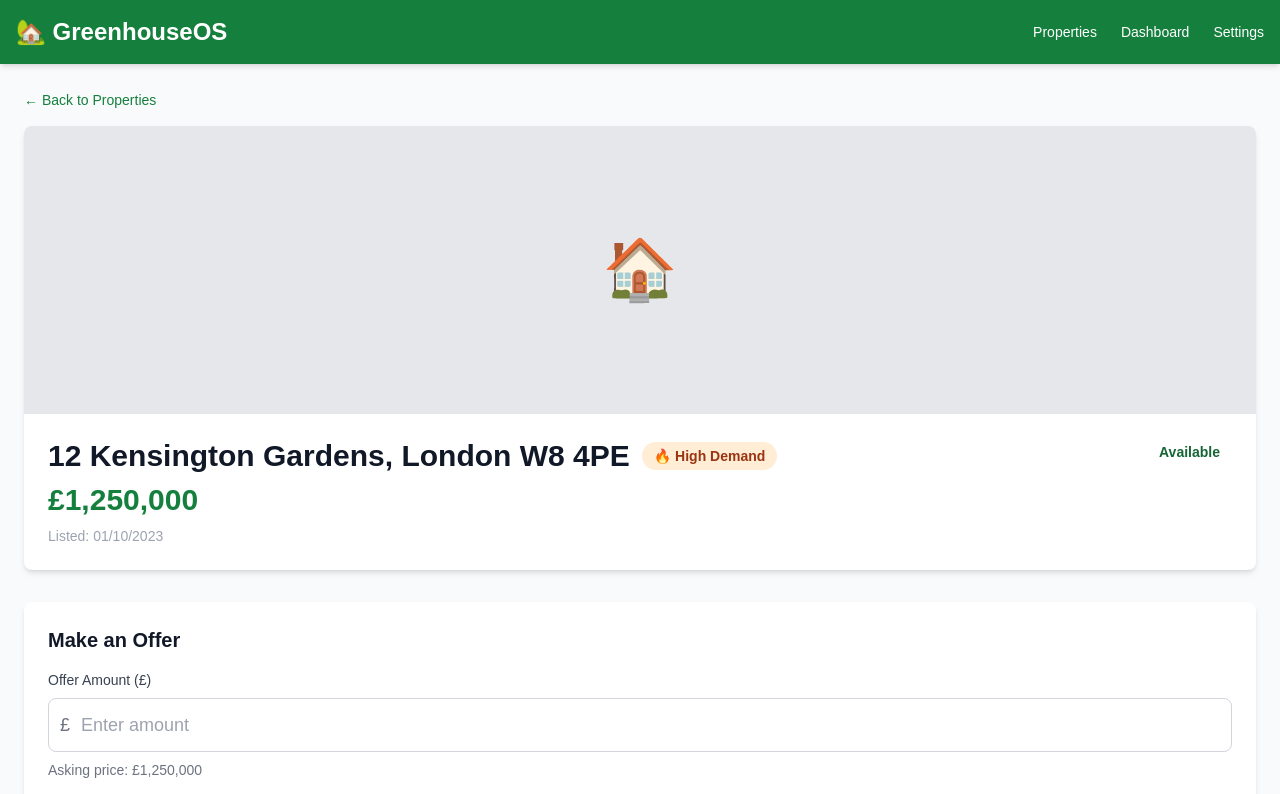
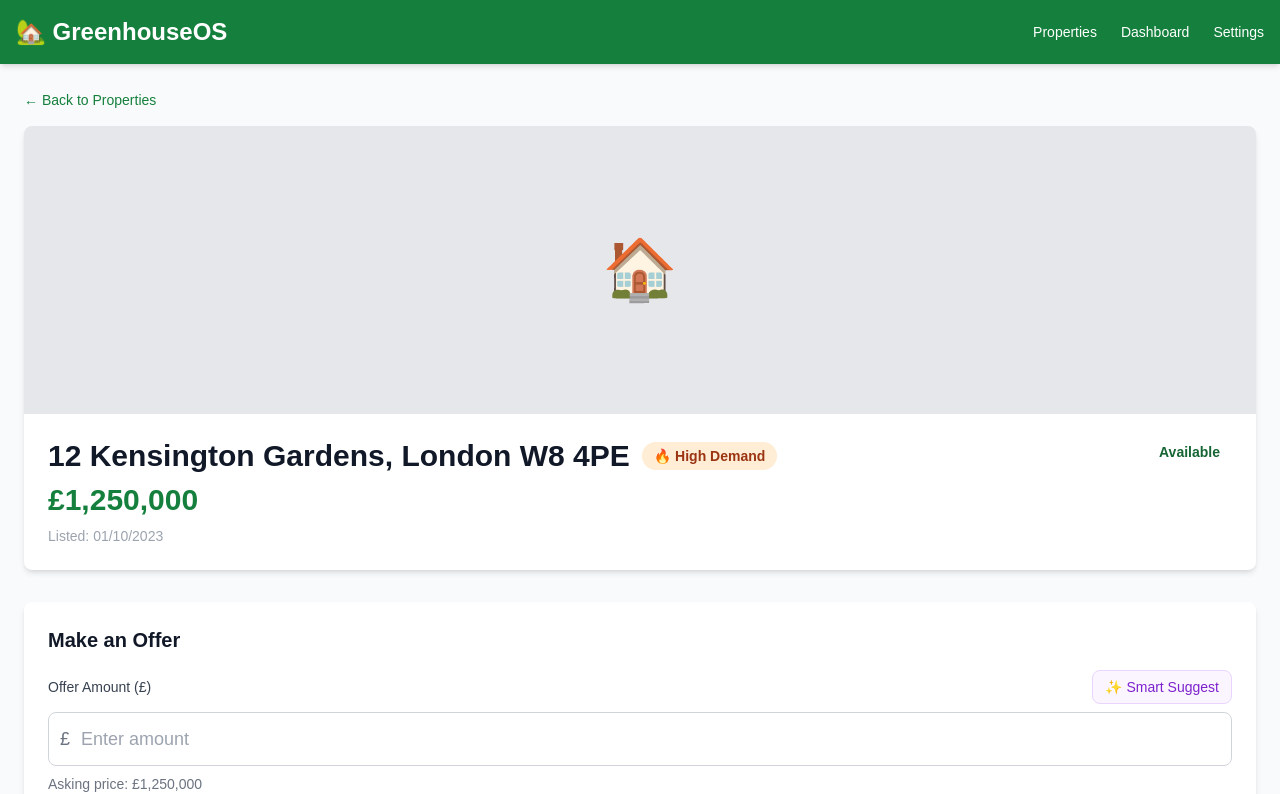
Before and after one commit to inesrit/GreenhouseOS-TechTest, a Next.js app: page /property/prop-1 in a window 1280 px wide. Shown: the top 794 px of the page. Built offline with nearby package versions, Linux system fonts and the light colour scheme.

Commit message:
Implement smart offer suggestion feature with API integration and UI updates

```diff
--- /dev/null
+++ b/src/app/api/offers/suggest/route.ts
@@ -0,0 +1,145 @@
+import { NextResponse } from "next/server";
+import { offers, properties } from "@/data/mock";
+import { UI_TEXT } from "@/constants";
+import { sanitizeId, extractCity } from "@/utils";
+
+function errorResponse(message: string, status: number) {
+  return NextResponse.json({ error: message }, { status });
+}
+
+function calculateSuggestedOffer(
+  propertyId: string,
+  askingPrice: number,
+  allOffers: typeof offers,
+  allProperties: typeof properties
+): {
+  suggestedAmount: number;
+  reasoning: string;
+  marketData: {
+    existingOffers: number;
+    avgExistingOffer: number | null;
+    nearbyProperties: number;
+    avgNearbyPrice: number | null;
+    avgNearbyOfferPercentage: number | null;
+  };
+} {
+  const property = allProperties.find(p => p.id === propertyId);
+  if (!property) {
+    return {
+      suggestedAmount: askingPrice * 0.95,
+      reasoning: "Property not found, suggesting 5% below asking price as default.",
+      marketData: {
+        existingOffers: 0,
+        avgExistingOffer: null,
+        nearbyProperties: 0,
+        avgNearbyPrice: null,
+        avgNearbyOfferPercentage: null,
+      }
+    };
+  }
+
+  const city = extractCity(property.address);
+
+  const propertyOffers = allOffers.filter(o => o.propertyId === propertyId);
+  const avgExistingOffer = propertyOffers.length > 0
+    ? propertyOffers.reduce((sum, o) => sum + o.amount, 0) / propertyOffers.length
+    : null;
+
+  const nearbyProperties = allProperties.filter(
+    p => p.id !== propertyId && extractCity(p.address) === city
+  );
+  const avgNearbyPrice = nearbyProperties.length > 0
+    ? nearbyProperties.reduce((sum, p) => sum + p.price, 0) / nearbyProperties.length
+    : null;
+
+  let avgNearbyOfferPercentage: number | null = null;
+  if (nearbyProperties.length > 0) {
+    const nearbyOfferData: { offerPercentage: number }[] = [];
+
+    nearbyProperties.forEach(np => {
+      const npOffers = allOffers.filter(o => o.propertyId === np.id);
+      if (npOffers.length > 0) {
+        const avgOffer = npOffers.reduce((sum, o) => sum + o.amount, 0) / npOffers.length;
+        nearbyOfferData.push({ offerPercentage: avgOffer / np.price });
+      }
+    });
+
+    if (nearbyOfferData.length > 0) {
+      avgNearbyOfferPercentage = nearbyOfferData.reduce((sum, d) => sum + d.offerPercentage, 0) / nearbyOfferData.length;
+    }
+  }
+
+  let suggestedAmount: number;
+  const reasons: string[] = [];
+
+  if (avgExistingOffer && avgNearbyOfferPercentage) {
+    const marketBasedSuggestion = askingPrice * avgNearbyOfferPercentage;
+    suggestedAmount = (avgExistingOffer * 0.6) + (marketBasedSuggestion * 0.4);
+
+    const existingOfferPercentage = ((avgExistingOffer / askingPrice) * 100).toFixed(1);
+    const marketPercentage = (avgNearbyOfferPercentage * 100).toFixed(1);
+
+    reasons.push(`Based on ${propertyOffers.length} existing offer(s) averaging ${existingOfferPercentage}% of asking price`);
+    reasons.push(`Market trend in ${city}: offers average ${marketPercentage}% of asking price`);
+    reasons.push(`Weighted suggestion: 60% existing offers + 40% market trend`);
+  } else if (avgExistingOffer) {
+    suggestedAmount = avgExistingOffer * 1.02;
+    const percentage = ((avgExistingOffer / askingPrice) * 100).toFixed(1);
+    reasons.push(`Based on ${propertyOffers.length} existing offer(s) averaging ${percentage}% of asking price`);
+    reasons.push(`Suggesting slightly above average to be competitive`);
+  } else if (avgNearbyOfferPercentage) {
+    suggestedAmount = askingPrice * avgNearbyOfferPercentage;
+    const marketPercentage = (avgNearbyOfferPercentage * 100).toFixed(1);
+    reasons.push(`No existing offers on this property`);
+    reasons.push(`Based on market trend in ${city}: offers average ${marketPercentage}% of asking price`);
+  } else {
+    suggestedAmount = askingPrice * 0.95;
+    reasons.push(`Limited market data available for ${city}`);
+    reasons.push(`Suggesting 5% below asking price as a starting point`);
+  }
+
+  suggestedAmount = Math.max(suggestedAmount, askingPrice * 0.90);
+  suggestedAmount = Math.min(suggestedAmount, askingPrice * 1.10);
+
+  suggestedAmount = Math.round(suggestedAmount / 1000) * 1000;
+
+  return {
+    suggestedAmount,
+    reasoning: reasons.join(". ") + ".",
+    marketData: {
+      existingOffers: propertyOffers.length,
+      avgExistingOffer,
+      nearbyProperties: nearbyProperties.length,
+      avgNearbyPrice,
+      avgNearbyOfferPercentage,
+    }
+  };
+}
+
+export async function GET(request: Request) {
+  const { searchParams } = new URL(request.url);
+  const rawPropertyId = searchParams.get("propertyId");
+
+  const propertyId = sanitizeId(rawPropertyId);
+  if (!propertyId) {
+    return errorResponse(UI_TEXT.API_INVALID_PROPERTY_ID, 400);
+  }
+
+  const property = properties.find(p => p.id === propertyId);
+  if (!property) {
+    return errorResponse(UI_TEXT.API_PROPERTY_NOT_FOUND, 404);
+  }
+
+  const suggestion = calculateSuggestedOffer(
+    propertyId,
+    property.price,
+    offers,
+    properties
+  );
+
+  return NextResponse.json({
+    propertyId,
+    askingPrice: property.price,
+    ...suggestion
+  });
+}
--- a/src/app/components/OfferForm.tsx
+++ b/src/app/components/OfferForm.tsx
@@ -7,7 +7,7 @@
 import { useState, useCallback } from "react";
 import { UI_TEXT, API_ROUTES, OFFER_LIMITS } from "@/constants";
 import { formatCurrency, validateOfferAmount, parseAmount } from "@/utils";
-import type { OfferFormProps, OfferFormStatus, OfferSubmitResponse } from "@/types";
+import type { OfferFormProps, OfferFormStatus, OfferSubmitResponse, SuggestionResponse } from "@/types";
 
 /**
  * Offer submission form with validation and UX feedback
@@ -22,6 +22,9 @@ export default function OfferForm({
   const [error, setError] = useState<string | null>(null);
   const [status, setStatus] = useState<OfferFormStatus>("idle");
   const [touched, setTouched] = useState(false);
+  const [suggestStatus, setSuggestStatus] = useState<"idle" | "loading" | "success" | "error">("idle");
+  const [suggestion, setSuggestion] = useState<SuggestionResponse | null>(null);
+  const [showSuggestionDetails, setShowSuggestionDetails] = useState(false);
 
 
   const handleAmountChange = useCallback((e: React.ChangeEvent<HTMLInputElement>) => {
@@ -41,6 +44,31 @@ export default function OfferForm({
     setTouched(true);
     setError(validateOfferAmount(amount));
   }, [amount]);
+
+  const handleSmartSuggest = useCallback(async () => {
+    setSuggestStatus("loading");
+    setShowSuggestionDetails(false);
+
+    try {
+      const response = await fetch(`${API_ROUTES.OFFERS_SUGGEST}?propertyId=${propertyId}`);
+
+      if (!response.ok) {
+        throw new Error("Failed to get suggestion");
+      }
+
+      const data = await response.json();
+      setSuggestion(data);
+      setSuggestStatus("success");
+      setShowSuggestionDetails(true);
+
+      setAmount(data.suggestedAmount.toLocaleString());
+      setTouched(true);
+      setError(null);
+    } catch {
+      setSuggestStatus("error");
+      setSuggestion(null);
+    }
+  }, [propertyId]);
 
   const handleSubmit = useCallback(async (e: React.FormEvent) => {
     e.preventDefault();
@@ -76,6 +104,8 @@ export default function OfferForm({
       setStatus("success");
       setAmount("");
       setTouched(false);
+      setSuggestion(null);
+      setShowSuggestionDetails(false);
       onOfferSubmitted(data.offer);
     } catch (err) {
       setStatus("error");
@@ -102,12 +132,37 @@ export default function OfferForm({
 
       <form onSubmit={handleSubmit} noValidate>
         <div className="mb-4">
-          <label
-            htmlFor="offer-amount"
-            className="block text-sm font-medium text-gray-700 mb-2"
-          >
-            {UI_TEXT.OFFER_AMOUNT}
-          </label>
+          <div className="flex items-center justify-between mb-2">
+            <label
+              htmlFor="offer-amount"
+              className="block text-sm font-medium text-gray-700"
+            >
+              {UI_TEXT.OFFER_AMOUNT}
+            </label>
+
+            <button
+              type="button"
+              onClick={handleSmartSuggest}
+              disabled={suggestStatus === "loading" || status === "submitting"}
+              title={UI_TEXT.SMART_SUGGEST_TOOLTIP}
+              className={`
+                flex items-center gap-1 px-3 py-1.5 text-sm font-medium rounded-lg
+                transition-all duration-200
+                ${suggestStatus === "loading"
+                  ? "bg-purple-100 text-purple-400 cursor-wait"
+                  : suggestStatus === "success"
+                  ? "bg-purple-100 text-purple-700 hover:bg-purple-200"
+                  : suggestStatus === "error"
+                  ? "bg-red-100 text-red-600 hover:bg-red-200"
+                  : "bg-purple-50 text-purple-700 hover:bg-purple-100 border border-purple-200"
+                }
+                disabled:opacity-50 disabled:cursor-not-allowed
+              `}
+            >
+              <span>✨</span>
+              {suggestStatus === "loading" ? UI_TEXT.SMART_SUGGEST_LOADING : UI_TEXT.SMART_SUGGEST}
+            </button>
+          </div>
 
           <div className="relative">
             <span className="absolute left-3 top-1/2 -translate-y-1/2 text-gray-500 text-lg">
@@ -132,6 +187,44 @@ export default function OfferForm({
               aria-invalid={error && touched ? "true" : "false"}
             />
           </div>
+
+          {suggestStatus === "error" && (
+            <p className="mt-2 text-sm text-red-600">
+              {UI_TEXT.SMART_SUGGEST_ERROR}
+            </p>
+          )}
+
+          {showSuggestionDetails && suggestion && (
+            <div className="mt-3 p-3 bg-purple-50 border border-purple-200 rounded-lg">
+              <div className="flex items-start gap-2">
+                <span className="text-purple-600">💡</span>
+                <div className="flex-1">
+                  <p className="text-sm font-medium text-purple-800">
+                    Suggested: {formatCurrency(suggestion.suggestedAmount)}
+                  </p>
+                  <p className="text-xs text-purple-600 mt-1">
+                    {suggestion.reasoning}
+                  </p>
+                  <div className="flex gap-4 mt-2 text-xs text-purple-500">
+                    {suggestion.marketData.existingOffers > 0 && (
+                      <span>📊 {suggestion.marketData.existingOffers} offer(s) on this property</span>
+                    )}
+                    {suggestion.marketData.nearbyProperties > 0 && (
+                      <span>🏘️ {suggestion.marketData.nearbyProperties} nearby properties</span>
+                    )}
+                  </div>
+                </div>
+                <button
+                  type="button"
+                  onClick={() => setShowSuggestionDetails(false)}
+                  className="text-purple-400 hover:text-purple-600 text-sm"
+                  aria-label="Dismiss suggestion details"
+                >
+                  ✕
+                </button>
+              </div>
+            </div>
+          )}
 
           {error && touched && (
             <p id="offer-error" className="mt-2 text-sm text-red-600" role="alert">
--- a/src/constants/index.ts
+++ b/src/constants/index.ts
@@ -65,6 +65,13 @@ export const UI_TEXT = {
   OFFER_VALIDATION_MAX: "Offer cannot exceed £100,000,000",
   OFFER_VALIDATION_NUMBER: "Please enter a valid number",
   PROPERTY_NOT_AVAILABLE: "This property is no longer accepting offers",
+
+  // Smart Suggest
+  SMART_SUGGEST: "Smart Suggest",
+  SMART_SUGGEST_LOADING: "Analyzing...",
+  SMART_SUGGEST_TOOLTIP: "Get an AI-powered offer suggestion based on market data",
+  SMART_SUGGEST_ERROR: "Unable to get suggestion",
+  SMART_SUGGEST_APPLIED: "Suggestion applied",
 
   // API Messages
   API_INVALID_JSON: "Invalid JSON in request body",
@@ -192,4 +199,5 @@ export const ICONS = {
 export const API_ROUTES = {
   PROPERTIES: "/api/properties",
   OFFERS: "/api/offers",
+  OFFERS_SUGGEST: "/api/offers/suggest",
 } as const;
--- a/src/utils/index.ts
+++ b/src/utils/index.ts
@@ -148,3 +148,23 @@ export function sortOffers(offersList: Offer[]): Offer[] {
     return new Date(b.dateAdded).getTime() - new Date(a.dateAdded).getTime();
   });
 }
+
+/**
+ * Extracts the city name from a UK address string
+ * Assumes format: "Number Street, City PostCode"
+ * @param address - Full address string
+ * @returns City name extracted from address
+ */
+export function extractCity(address: string): string {
+  const parts = address.split(",");
+  if (parts.length >= 2) {
+    const cityPart = parts[parts.length - 1].trim();
+    const words = cityPart.split(" ");
+    const postcodeIndex = words.findIndex(word => /\d/.test(word));
+    if (postcodeIndex > 0) {
+      return words.slice(0, postcodeIndex).join(" ");
+    }
+    return words[0];
+  }
+  return address;
+}
```
